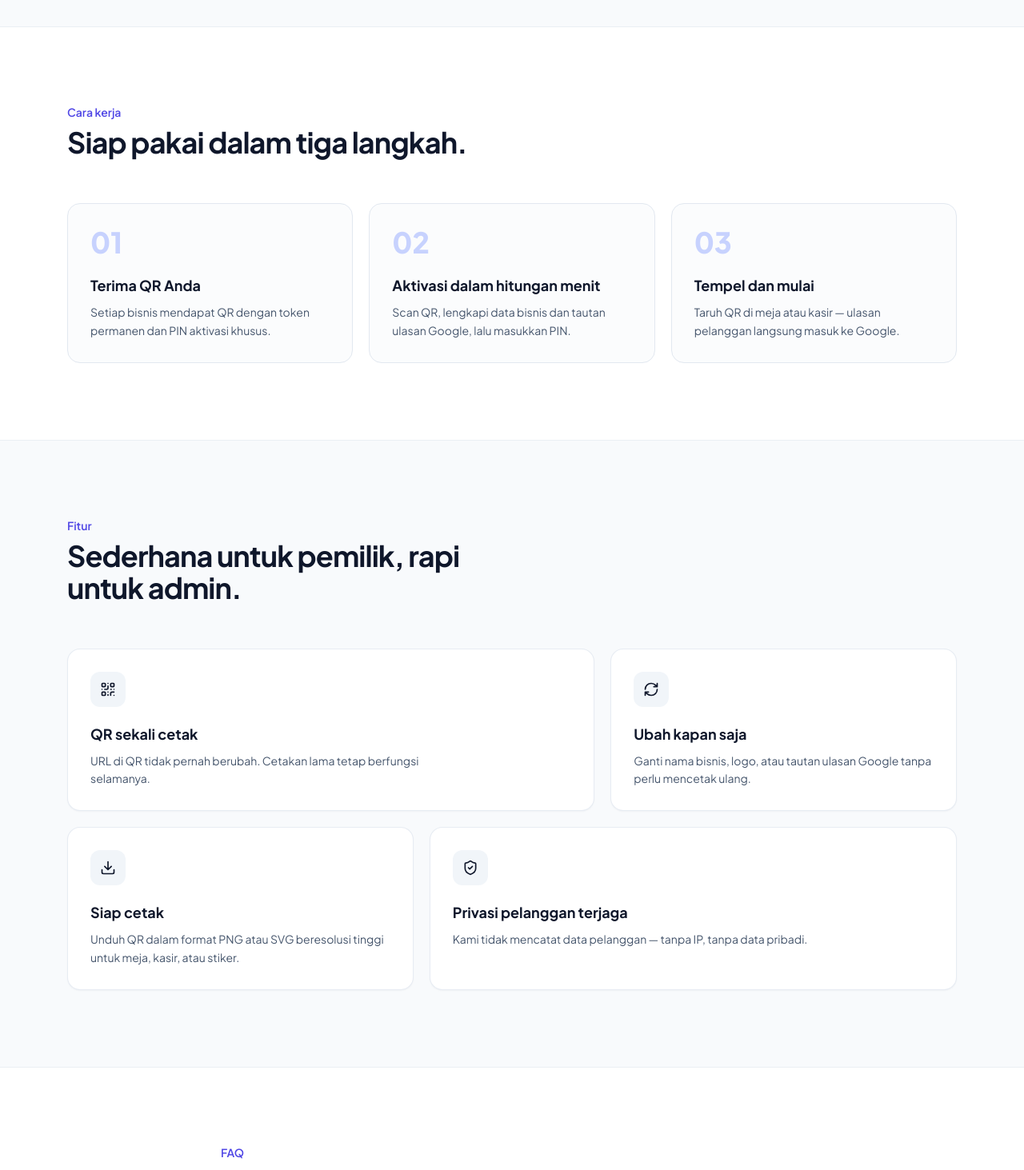
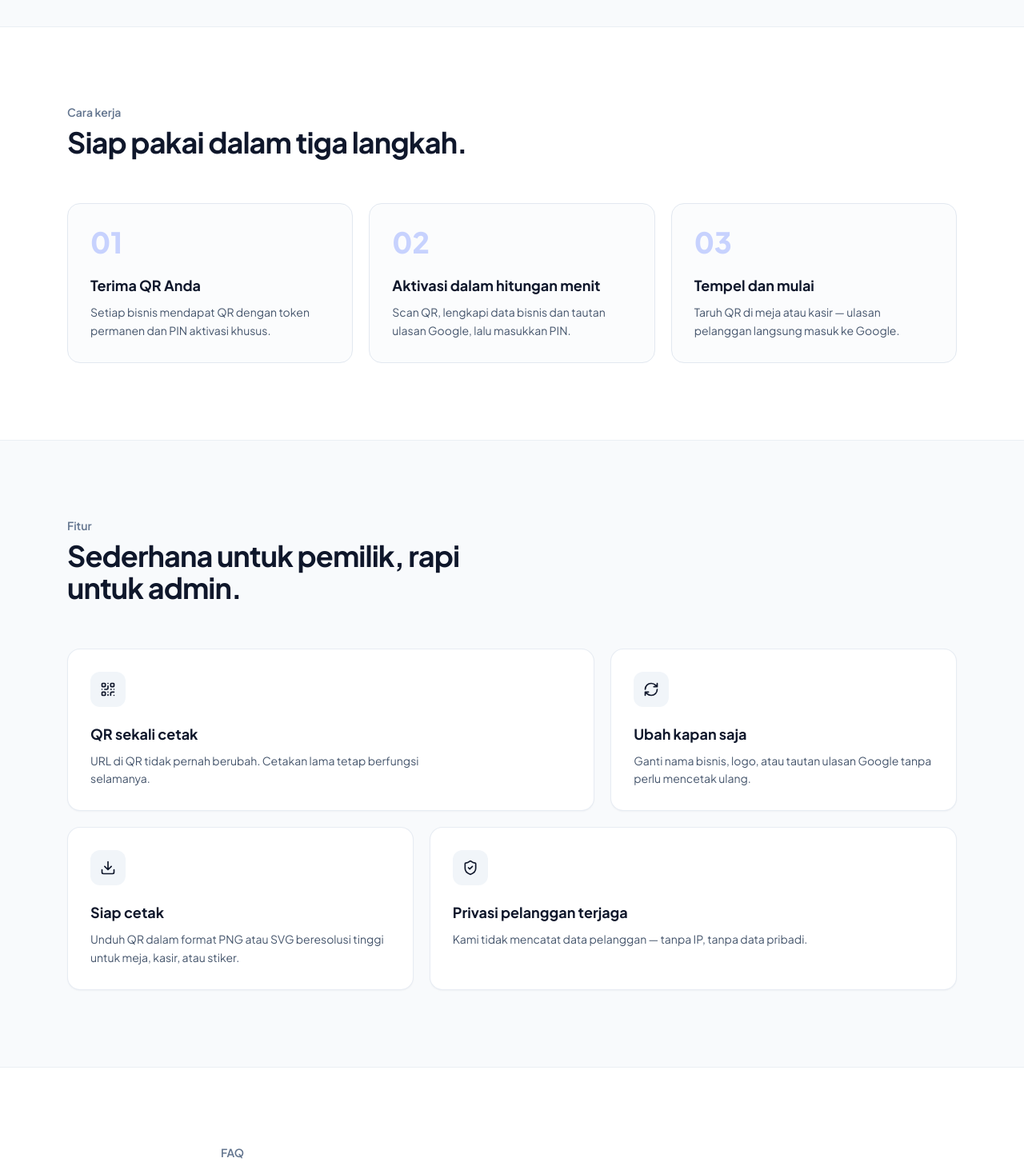
Before and after one commit to ekodororo-hash/qris, a Next.js app: page / in a window 1280 px wide. Shown: the part 760-2223 px from the top of the page at 80% size. Built offline with nearby package versions, Linux system fonts and the light colour scheme.

Commit message:
Add files via upload

```diff
--- a/src/app/page.tsx
+++ b/src/app/page.tsx
@@ -94,7 +94,7 @@ export default function Home() {
 
       <section id="cara-kerja" className="scroll-mt-20 border-y border-slate-200/70 bg-white py-24">
         <div className="mx-auto max-w-6xl px-5">
-          <p className="text-sm font-semibold text-brand-600">Cara kerja</p>
+          <p className="text-sm font-semibold text-slate-500">Cara kerja</p>
           <h2 className="mt-2 max-w-xl text-3xl font-bold tracking-tight sm:text-4xl">Siap pakai dalam tiga langkah.</h2>
           <div className="mt-14 grid gap-5 md:grid-cols-3">
             {STEPS.map((s) => (
@@ -109,7 +109,7 @@ export default function Home() {
       </section>
 
       <section id="fitur" className="mx-auto max-w-6xl scroll-mt-20 px-5 py-24">
-        <p className="text-sm font-semibold text-brand-600">Fitur</p>
+        <p className="text-sm font-semibold text-slate-500">Fitur</p>
         <h2 className="mt-2 max-w-xl text-3xl font-bold tracking-tight sm:text-4xl">Sederhana untuk pemilik, rapi untuk admin.</h2>
         <div className="mt-14 grid gap-5 md:grid-cols-5">
           {FEATURES.map((f) => (
@@ -124,7 +124,7 @@ export default function Home() {
 
       <section id="faq" className="scroll-mt-20 border-t border-slate-200/70 bg-white py-24">
         <div className="mx-auto max-w-3xl px-5">
-          <p className="text-sm font-semibold text-brand-600">FAQ</p>
+          <p className="text-sm font-semibold text-slate-500">FAQ</p>
           <h2 className="mt-2 text-3xl font-bold tracking-tight sm:text-4xl">Pertanyaan yang sering muncul</h2>
           <div className="mt-10 divide-y divide-slate-200 rounded-2xl border border-slate-200">
             {FAQ.map((f) => (
```
